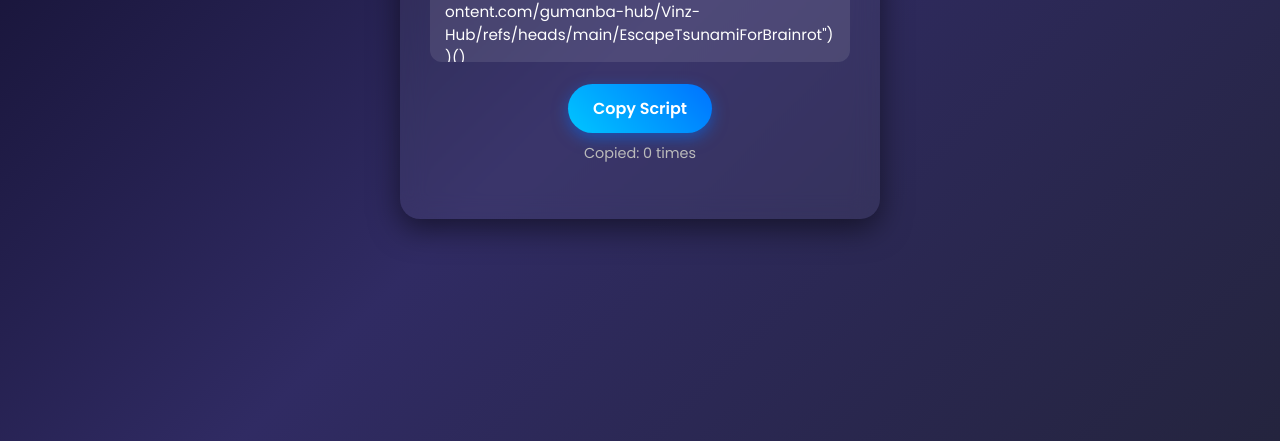
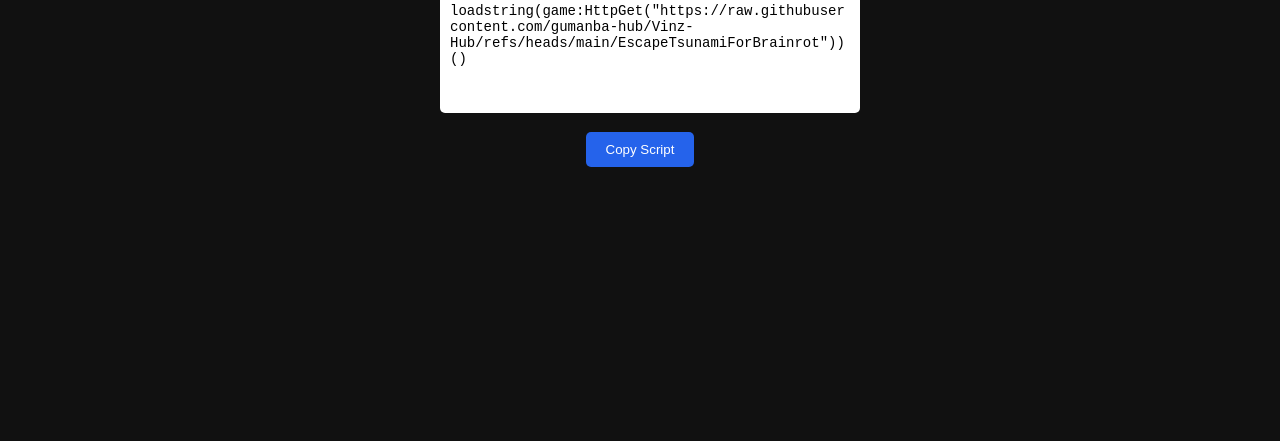
Before and after one commit to gumanba-hub/VinzHub, a plain HTML site: page index.html in a window 1280 px wide. Shown: the part 359-800 px from the top of the page. Drawn offline with Linux system fonts and the light colour scheme.

Commit message:
index.html

```diff
--- a/index.html
+++ b/index.html
@@ -5,129 +5,73 @@
 <meta name="viewport" content="width=device-width, initial-scale=1.0">
 <title>VinzHub</title>
 
-<link href="https://fonts.googleapis.com/css2?family=Poppins:wght@400;600&display=swap" rel="stylesheet">
-
 <style>
-/* Reset & base */
-* {
+body {
     margin: 0;
-    padding: 0;
-    box-sizing: border-box;
-    font-family: 'Poppins', sans-serif;
-}
-
-body {
-    min-height: 100vh;
+    font-family: Arial, sans-serif;
+    background: #111;
+    color: white;
     display: flex;
     justify-content: center;
     align-items: center;
-    background: #0f0c29;  /* darker gradient */
-    background: linear-gradient(135deg, #0f0c29, #302b63, #24243e);
-    color: #fff;
-    padding: 20px;
+    height: 100vh;
+    text-align: center;
 }
 
 .container {
-    width: 100%;
-    max-width: 480px;
-    background: rgba(255, 255, 255, 0.05);
-    backdrop-filter: blur(12px);
-    padding: 30px;
-    border-radius: 20px;
-    box-shadow: 0 10px 30px rgba(0,0,0,0.5);
-    text-align: center;
-    animation: fadeIn 0.8s ease-in-out;
+    width: 90%;
+    max-width: 400px;
 }
 
 h1 {
-    font-size: 2rem;
     margin-bottom: 20px;
-    color: #00c6ff;
-    letter-spacing: 1px;
 }
 
 textarea {
     width: 100%;
     height: 100px;
-    padding: 15px;
-    border-radius: 12px;
+    padding: 10px;
     border: none;
+    border-radius: 5px;
     resize: none;
-    background: rgba(255, 255, 255, 0.1);
-    color: #fff;
-    font-size: 0.95rem;
-    outline: none;
     margin-bottom: 15px;
+    font-size: 14px;
 }
 
 button {
-    padding: 12px 25px;
-    border-radius: 30px;
+    padding: 10px 20px;
     border: none;
-    font-size: 1rem;
-    font-weight: 600;
+    border-radius: 5px;
+    background: #2563eb;
+    color: white;
     cursor: pointer;
-    color: #fff;
-    background: linear-gradient(45deg, #00c6ff, #0072ff);
-    transition: transform 0.2s ease, box-shadow 0.2s ease;
-    box-shadow: 0 5px 15px rgba(0, 114, 255, 0.5);
 }
 
 button:hover {
-    transform: scale(1.05);
-    box-shadow: 0 5px 20px rgba(0, 114, 255, 0.8);
-}
-
-.counter {
-    margin-top: 10px;
-    font-size: 0.9rem;
-    color: #bbb;
-}
-
-.copied {
-    font-size: 0.85rem;
-    color: #00ffae;
-    opacity: 0;
-    transition: opacity 0.3s ease;
-    margin-top: 5px;
-}
-
-/* Animation */
-@keyframes fadeIn {
-    from { opacity: 0; transform: translateY(20px); }
-    to { opacity: 1; transform: translateY(0); }
+    background: #1d4ed8;
 }
 </style>
 </head>
 
 <body>
+
 <div class="container">
     <h1>VinzHub</h1>
 
-    <textarea id="scriptArea" readonly>
+    <textarea id="script" readonly>
 loadstring(game:HttpGet("https://raw.githubusercontent.com/gumanba-hub/Vinz-Hub/refs/heads/main/EscapeTsunamiForBrainrot"))()
     </textarea>
 
-    <button onclick="copyScript()">Copy Script</button>
-
-    <div class="counter" id="countText">Copied: 0 times</div>
-    <div class="copied" id="copiedMsg">✔ Script Copied!</div>
+    <button onclick="copyText()">Copy Script</button>
 </div>
 
 <script>
-let count = 0;
-
-function copyScript() {
-    const textarea = document.getElementById("scriptArea");
-    navigator.clipboard.writeText(textarea.value).then(() => {
-        count++;
-        document.getElementById("countText").innerText = `Copied: ${count} times`;
-
-        const msg = document.getElementById("copiedMsg");
-        msg.style.opacity = 1;
-        setTimeout(() => { msg.style.opacity = 0; }, 1500);
-    });
+function copyText() {
+    const text = document.getElementById("script").value;
+    navigator.clipboard.writeText(text);
+    alert("Script Copied!");
 }
 </script>
+
 </body>
 </html>
```
